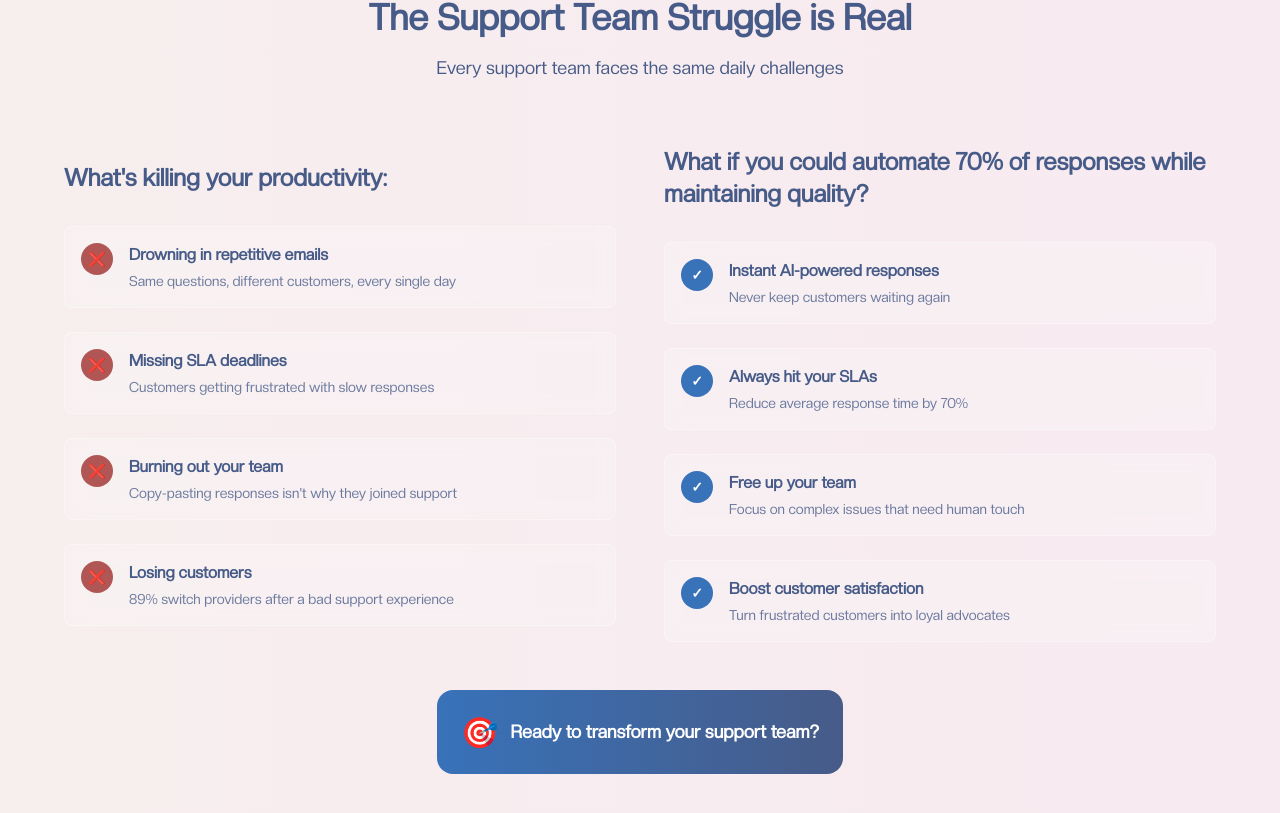
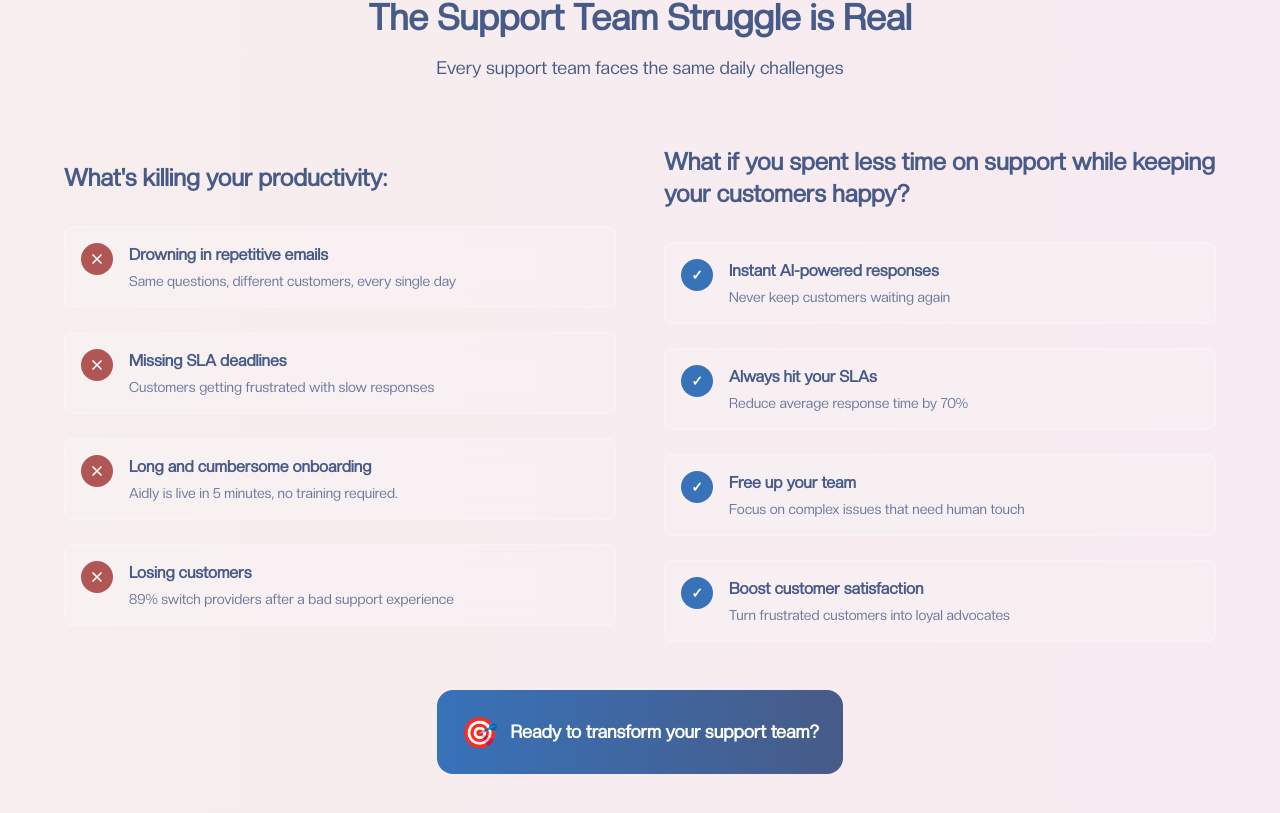
Before and after one commit to matiiimat/cs-appv1, a Next.js app: page / in a window 1280 px wide. Shown: the part 967-1780 px from the top of the page. Built offline with nearby package versions, Linux system fonts and the light colour scheme.

Commit message:
v1.1 - New Landing Page

```diff
--- a/app/page.tsx
+++ b/app/page.tsx
@@ -184,7 +184,7 @@ function Home() {
   </span>
 </h1>
           <p className="mt-6 text-lg text-muted-foreground md:text-xl lg:text-2xl max-w-3xl mx-auto">
-            Keep customers happy with instant, high quality replies, without hiring or training a customer support team.
+            Keep your customers happy with instant, high quality replies, without hiring or training a customer support team.
           </p>
           <div className="mt-10 flex flex-col sm:flex-row items-center justify-center gap-4">
 
@@ -219,28 +219,44 @@ function Home() {
               <h3 className="text-2xl font-bold mb-8 text-muted-foreground">What&apos;s killing your productivity:</h3>
               <div className="space-y-6">
                 <div className="flex items-start gap-4 p-4 bg-white/20 backdrop-blur rounded-lg border border-white/30">
-                  <div className="flex-shrink-0 w-8 h-8 text-white rounded-full flex items-center justify-center text-sm font-bold" style={{backgroundColor: '#B05755'}}>❌</div>
+                  <div className="flex-shrink-0 w-8 h-8 rounded-full flex items-center justify-center" style={{backgroundColor: '#B05755'}}>
+                    <svg width="16" height="16" viewBox="0 0 24 24" aria-hidden="true">
+                      <path d="M6 6 L18 18 M6 18 L18 6" stroke="white" strokeWidth="2.5" strokeLinecap="round" fill="none" />
+                    </svg>
+                  </div>
                   <div>
                     <h4 className="font-semibold text-muted-foreground mb-1">Drowning in repetitive emails</h4>
                     <p className="text-sm text-muted-foreground/80">Same questions, different customers, every single day</p>
                   </div>
                 </div>
                 <div className="flex items-start gap-4 p-4 bg-white/20 backdrop-blur rounded-lg border border-white/30">
-                  <div className="flex-shrink-0 w-8 h-8 text-white rounded-full flex items-center justify-center text-sm font-bold" style={{backgroundColor: '#B05755'}}>❌</div>
+                  <div className="flex-shrink-0 w-8 h-8 rounded-full flex items-center justify-center" style={{backgroundColor: '#B05755'}}>
+                    <svg width="16" height="16" viewBox="0 0 24 24" aria-hidden="true">
+                      <path d="M6 6 L18 18 M6 18 L18 6" stroke="white" strokeWidth="2.5" strokeLinecap="round" fill="none" />
+                    </svg>
+                  </div>
                   <div>
                     <h4 className="font-semibold text-muted-foreground mb-1">Missing SLA deadlines</h4>
                     <p className="text-sm text-muted-foreground/80">Customers getting frustrated with slow responses</p>
                   </div>
                 </div>
                 <div className="flex items-start gap-4 p-4 bg-white/20 backdrop-blur rounded-lg border border-white/30">
-                  <div className="flex-shrink-0 w-8 h-8 text-white rounded-full flex items-center justify-center text-sm font-bold" style={{backgroundColor: '#B05755'}}>❌</div>
+                  <div className="flex-shrink-0 w-8 h-8 rounded-full flex items-center justify-center" style={{backgroundColor: '#B05755'}}>
+                    <svg width="16" height="16" viewBox="0 0 24 24" aria-hidden="true">
+                      <path d="M6 6 L18 18 M6 18 L18 6" stroke="white" strokeWidth="2.5" strokeLinecap="round" fill="none" />
+                    </svg>
+                  </div>
                   <div>
-                    <h4 className="font-semibold text-muted-foreground mb-1">Burning out your team</h4>
-                    <p className="text-sm text-muted-foreground/80">Copy-pasting responses isn&apos;t why they joined support</p>
+                    <h4 className="font-semibold text-muted-foreground mb-1">Long and cumbersome onboarding</h4>
+                    <p className="text-sm text-muted-foreground/80">  Aidly is live in 5 minutes, no training required.</p>
                   </div>
                 </div>
                 <div className="flex items-start gap-4 p-4 bg-white/20 backdrop-blur rounded-lg border border-white/30">
-                  <div className="flex-shrink-0 w-8 h-8 text-white rounded-full flex items-center justify-center text-sm font-bold" style={{backgroundColor: '#B05755'}}>❌</div>
+                  <div className="flex-shrink-0 w-8 h-8 rounded-full flex items-center justify-center" style={{backgroundColor: '#B05755'}}>
+                    <svg width="16" height="16" viewBox="0 0 24 24" aria-hidden="true">
+                      <path d="M6 6 L18 18 M6 18 L18 6" stroke="white" strokeWidth="2.5" strokeLinecap="round" fill="none" />
+                    </svg>
+                  </div>
                   <div>
                     <h4 className="font-semibold text-muted-foreground mb-1">Losing customers</h4>
                     <p className="text-sm text-muted-foreground/80">89% switch providers after a bad support experience</p>
@@ -251,7 +267,7 @@ function Home() {
 
             {/* Solution */}
             <div>
-              <h3 className="text-2xl font-bold mb-8 text-muted-foreground">What if you could automate 70% of responses while maintaining quality?</h3>
+              <h3 className="text-2xl font-bold mb-8 text-muted-foreground">What if you spent less time on support while keeping your customers happy?</h3>
               <div className="space-y-6">
                 <div className="flex items-start gap-4 p-4 bg-white/20 backdrop-blur rounded-lg border border-white/30">
                   <div className="flex-shrink-0 w-8 h-8 text-white rounded-full flex items-center justify-center text-sm font-bold" style={{backgroundColor: '#3872B9'}}>✓</div>
@@ -344,7 +360,7 @@ function Home() {
               <span className="text-red-600 font-medium">The Problem:</span> SLA breaches are killing your customer satisfaction. Every delayed response risks losing a customer forever.
             </p>
             <p className="text-base lg:text-lg text-foreground leading-relaxed font-medium">
-              <span className="text-green-600 font-bold">Our Solution:</span> AI drafts replies instantly while you sleep. You approve and send. Never miss an SLA, never lose a customer to slow support.
+              <span className="text-green-600 font-bold">Our Solution:</span> AI drafts replies instantly. You approve and send. Never miss an SLA, never lose a customer to slow support.
             </p>
             <div className="mt-4 space-y-2">
               <div className="p-3 bg-green-50 border border-green-200 rounded-lg">
@@ -415,8 +431,8 @@ function Home() {
       <section className="container mx-auto px-4 py-16 md:py-24" style={{background: `linear-gradient(to right, #3872B9, #475B88)`, color: 'white'}}>
         <div className="mx-auto max-w-6xl">
           <div className="text-center mb-16">
-            <h2 className="text-3xl md:text-4xl font-bold mb-4 text-white">Real Results from Real Companies</h2>
-            <p className="text-lg text-white/80">See how teams like yours transformed their support operations</p>
+            <h2 className="text-3xl md:text-4xl font-bold mb-4 text-white">Results from Companies Like Yours</h2>
+            <p className="text-lg text-white/80">See how teams transformed their support operations</p>
           </div>
 
           <div className="grid md:grid-cols-3 gap-8">
@@ -424,16 +440,15 @@ function Home() {
             <Card className="hover:shadow-lg transition-shadow duration-300 bg-white/80 backdrop-blur">
               <CardContent className="p-6">
                 <div className="mb-4">
-                  <div className="text-2xl font-bold text-green-600">24hrs → 30min</div>
-                  <div className="text-sm text-muted-foreground font-medium">Response Time</div>
+                  <div className="text-2xl font-bold text-green-600">Support Takes 10% of the Time It Used To</div>
                 </div>
-                <h3 className="font-bold mb-2">TechCorp</h3>
+                <h3 className="font-bold mb-2">Braceletsdemontre.com</h3>
                 <p className="text-sm text-muted-foreground mb-4">
-                  &quot;We went from missing every SLA to being the fastest support team in our industry. Our CSAT jumped from 3.2 to 4.8.&quot;
+                  &quot;What used to take hours every day takes a quick check in now. The quality stayed high, but the workload disappeared.&quot;
                 </p>
                 <div className="flex items-center gap-2 text-xs text-muted-foreground">
-                  <div className="w-8 h-8 bg-blue-100 rounded-full flex items-center justify-center">TC</div>
-                  <span>Sarah Chen, Support Manager</span>
+                  <div className="w-8 h-8 bg-blue-100 rounded-full flex items-center justify-center">JPL</div>
+                  <span>Jean-Pierre L, Founder</span>
                 </div>
               </CardContent>
             </Card>
@@ -477,29 +492,8 @@ function Home() {
 
           {/* Trust Indicators */}
           <div className="mt-16 text-center">
-            <p className="text-sm text-muted-foreground mb-8">Trusted by 500+ support teams worldwide</p>
-            <div className="flex flex-wrap items-center justify-center gap-8 opacity-60">
-              <div className="flex items-center gap-2 px-4 py-2 bg-white/50 rounded-lg">
-                <div className="w-8 h-8 bg-blue-500 rounded-full flex items-center justify-center text-white text-xs font-bold">TC</div>
-                <span className="text-sm font-medium">TechCorp</span>
-              </div>
-              <div className="flex items-center gap-2 px-4 py-2 bg-white/50 rounded-lg">
-                <div className="w-8 h-8 bg-green-500 rounded-full flex items-center justify-center text-white text-xs font-bold">SC</div>
-                <span className="text-sm font-medium">StartupCo</span>
-              </div>
-              <div className="flex items-center gap-2 px-4 py-2 bg-white/50 rounded-lg">
-                <div className="w-8 h-8 bg-purple-500 rounded-full flex items-center justify-center text-white text-xs font-bold">SU</div>
-                <span className="text-sm font-medium">ScaleUp</span>
-              </div>
-              <div className="flex items-center gap-2 px-4 py-2 bg-white/50 rounded-lg">
-                <div className="w-8 h-8 bg-orange-500 rounded-full flex items-center justify-center text-white text-xs font-bold">FC</div>
-                <span className="text-sm font-medium">FastCorp</span>
-              </div>
-              <div className="flex items-center gap-2 px-4 py-2 bg-white/50 rounded-lg">
-                <div className="w-8 h-8 bg-red-500 rounded-full flex items-center justify-center text-white text-xs font-bold">GC</div>
-                <span className="text-sm font-medium">GrowthCo</span>
-              </div>
-            </div>
+            <p className="text-sm text-white mb-8">Trusted by support teams worldwide</p>
+
           </div>
         </div>
       </section>
```
